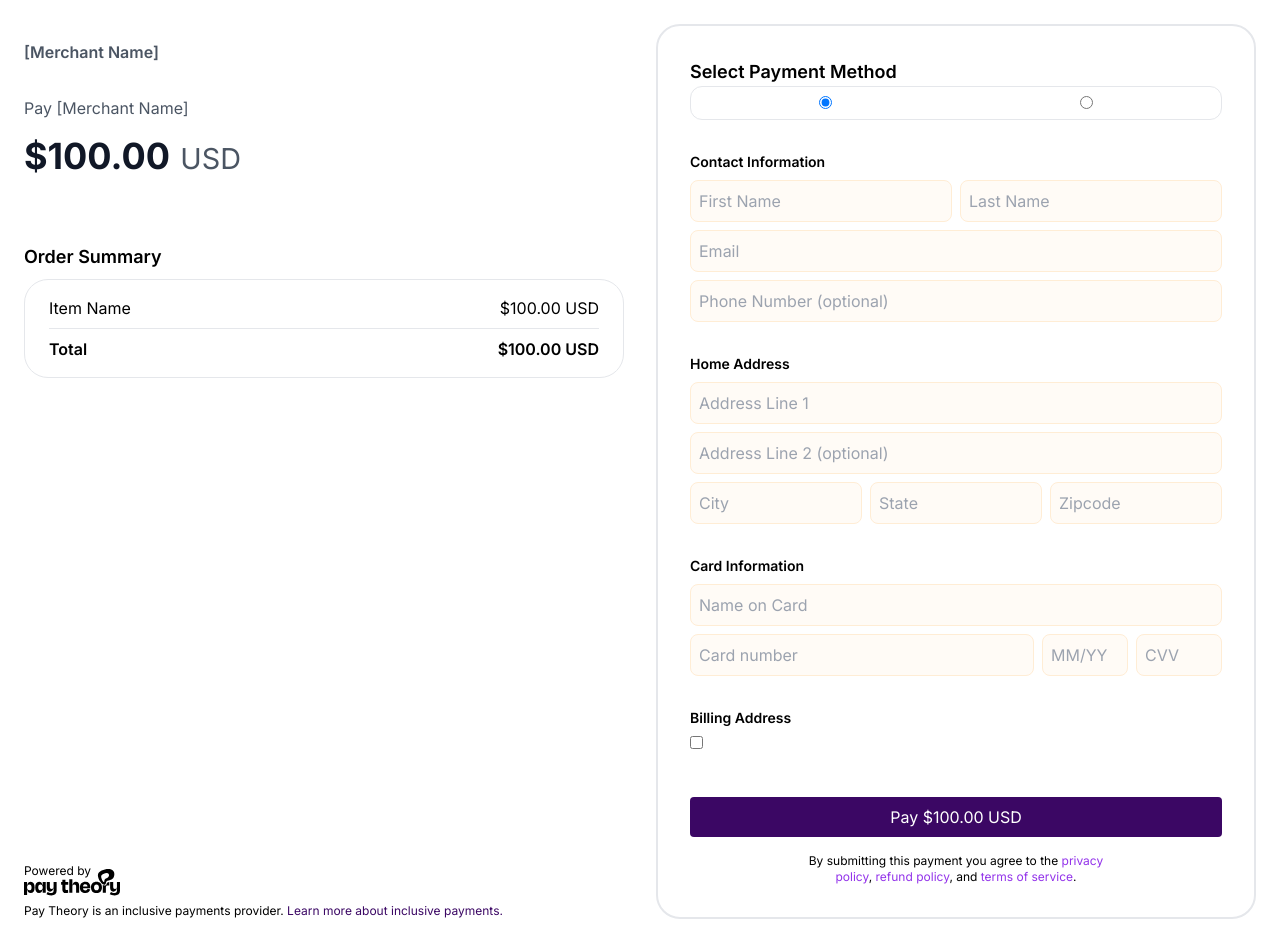
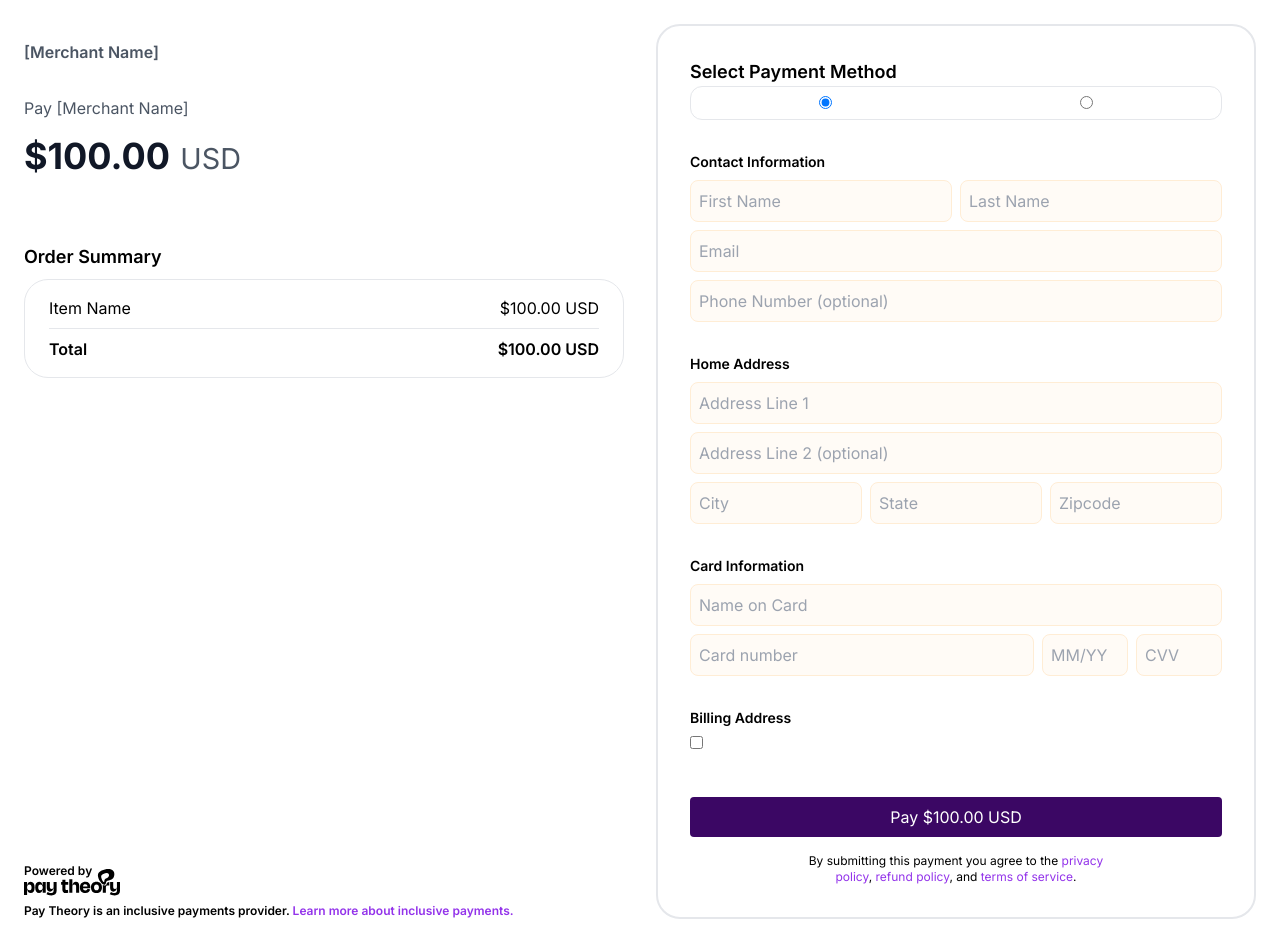
Before and after one commit to lucafrederice/pay, a Next.js app: page / in a window 1280 px wide. Built offline with nearby package versions, Linux system fonts and the light colour scheme.

Commit message:
feat: improved font style of footer text

```diff
--- a/app/sections/footer.tsx
+++ b/app/sections/footer.tsx
@@ -4,6 +4,7 @@ import { w } from "../functions/w";
 export default function Footer({className}: {className?: string}) {
     return (
         <footer className={w(
+            'font-semibold',
             className
         )}>
             <span className="text-xs">
@@ -11,7 +12,7 @@ export default function Footer({className}: {className?: string}) {
                 <Icon alt="Pay Theory" className="h-auto w-24 -mt-3 not-sr-only" />
                 <span className="sr-only">Pay Theory</span>
             </span>
-            <p className="text-xs mt-2">Pay Theory is an inclusive payments provider. <a href="" className="text-purple-950">Learn more about inclusive payments.</a></p>
+            <p className="text-xs mt-2">Pay Theory is an inclusive payments provider. <a href="" className="text-purple-600">Learn more about inclusive payments.</a></p>
         </footer>
     )
 }
```
